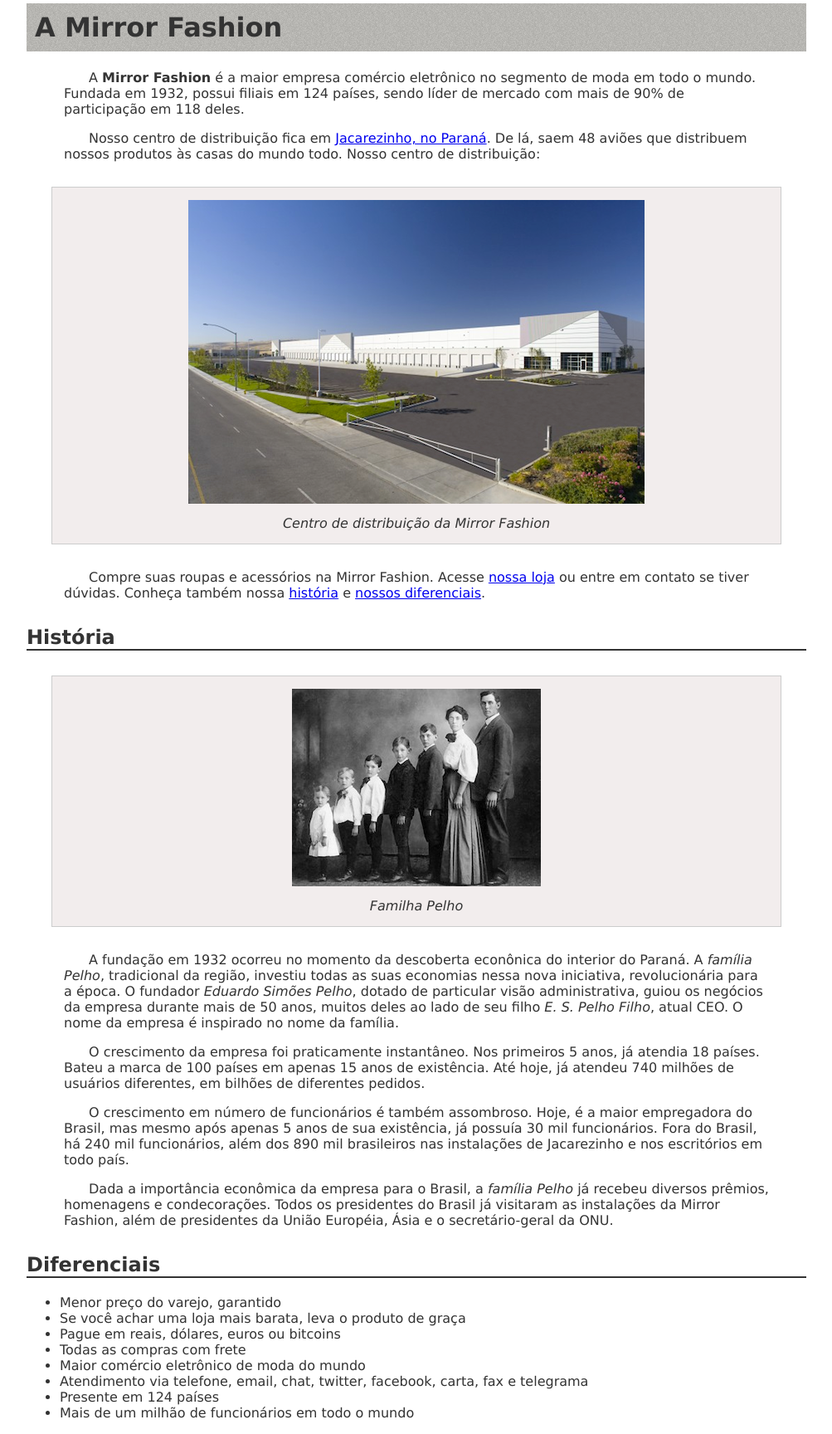
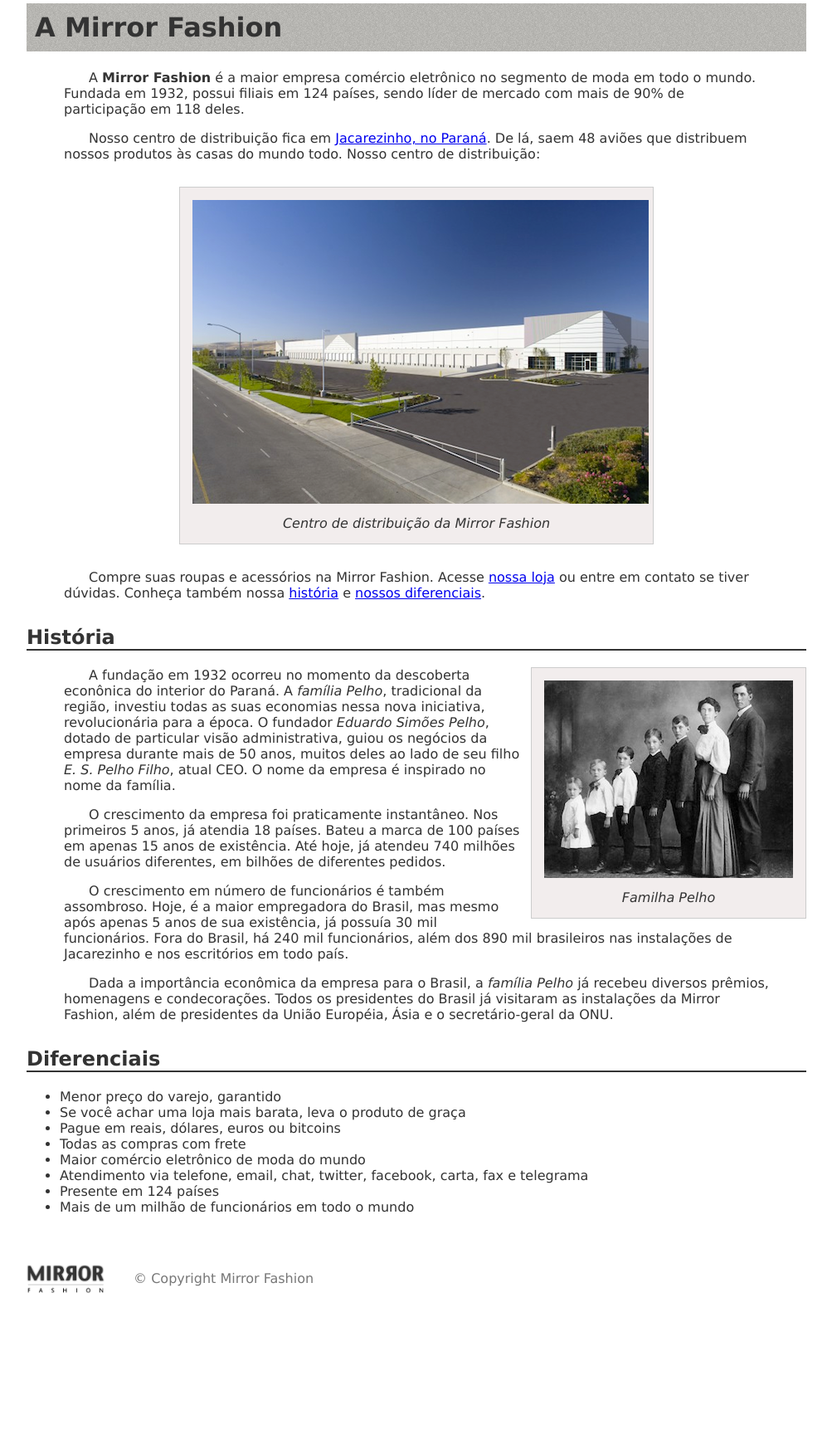
Before and after one commit to leofigueiredo000/Projeto-Caelum, a PHP site: page /sobre.html in a window 1280 px wide. Shown: the part 114-1842 px from the top of the page at 83% size, without its empty margins (138-1141 px from the left). After the commit the page ends 1672 px from the top, so only its background shows below. Run offline with PHP 8.4, Linux system fonts and the light colour scheme.

Commit message:
pagina sobre

```diff
--- a/css/estilos.css
+++ b/css/estilos.css
@@ -1,26 +1,22 @@
-body{
-
+body {
   color: #333333;
-  font-family:"Lucida Sans Unicode" , "Lucida Grande",sans-serif;
+  font-family: "Lucida Sans Unicode", "Lucida Grande", sans-serif;
   margin-left: auto;
   margin-right: auto;
   width: 940px;
 }
 
-
-h1
-{
+h1 {
   background-image: url(../img/sobre-background.jpg);
   padding: 10px;
 }
 
-h2{
+h2 {
   border-bottom: 2px solid #333333;
   margin-top: 30px;
 }
 
-figure
-{
+figure {
   background-color: #f2eded;
   border: 1px solid #ccc;
   text-align: center;
@@ -28,12 +24,34 @@ figure
   margin: 30px;
 }
 
-figcaption{
+figcaption {
   font-style: italic;
   margin-top: 10px;
 }
 
-p{
+p {
   padding: 0 45px;
   text-indent: 30px;
 }
+
+#centro-distribuicao {
+  margin-left: auto;
+  margin-right: auto;
+  width: 540px;
+}
+#rodape {
+  color: #777;
+  margin: 30px 0;
+  padding: 30px 0;
+}
+
+#rodape img {
+  margin-right: 30px;
+  vertical-align: middle;
+  width: 94px;
+}
+
+#familia-pelho {
+  float: right;
+  margin: 0 0 10px 10px;
+}
--- a/sobre.html
+++ b/sobre.html
@@ -25,19 +25,20 @@
       todo. Nosso centro de distribuição:
     </p>
 
-    <figure>
+    <figure id="centro-distribuicao">
       <img src="img/centro-distribuicao.png" alt="Centro de Distribuição" />
       <figcaption>Centro de distribuição da Mirror Fashion</figcaption>
     </figure>
     <p>
       Compre suas roupas e acessórios na Mirror Fashion. Acesse
-      <a href="index.html">nossa loja</a> ou entre em contato se tiver dúvidas. Conheça
-      também nossa <a href="#historia">história</a> e <a href="#diferenciais">nossos diferenciais</a>.
+      <a href="index.html">nossa loja</a> ou entre em contato se tiver dúvidas.
+      Conheça também nossa <a href="#historia">história</a> e
+      <a href="#diferenciais">nossos diferenciais</a>.
     </p>
 
     <h2 id="historia">História</h2>
 
-    <figure>
+    <figure id="familia-pelho">
       <img src="img/familia-pelho.jpg" alt="" />
       <figcaption>Familha Pelho</figcaption>
     </figure>
@@ -88,5 +89,10 @@
       <li>Presente em 124 países</li>
       <li>Mais de um milhão de funcionários em todo o mundo</li>
     </ul>
+
+    <div id="rodape">
+    <img src="img/logo.png" alt="logo rodapé">
+    &copy; Copyright Mirror Fashion
+  </div>
   </body>
 </html>
```
